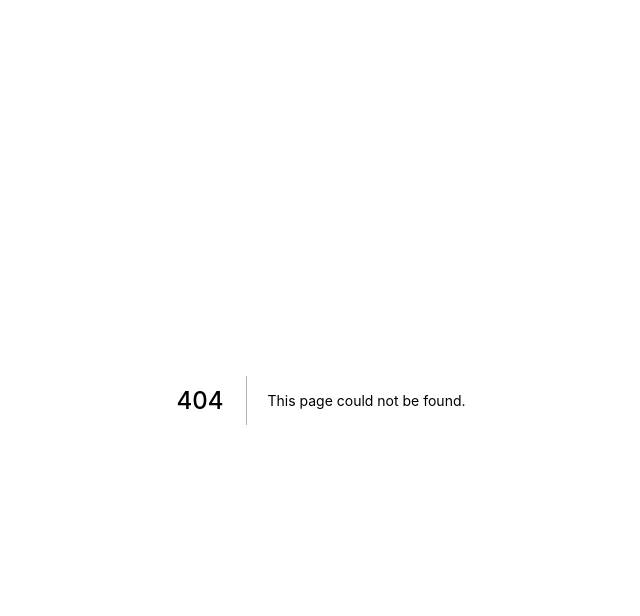
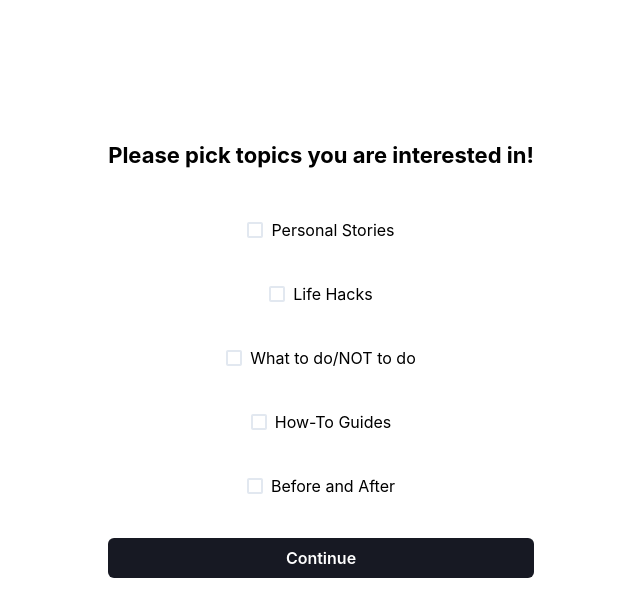
Before and after one commit to namhnguy/authentication, a Next.js app: page /macrotags in a window 1280 px wide. Before the commit this address had no page. Shown: the top 616 px of the page, without its empty margins (319-959 px from the left). Built offline with nearby package versions, Linux system fonts and the light colour scheme.

Commit message:
Create macrotags.js

```diff
--- /dev/null
+++ b/pages/macrotags.js
@@ -0,0 +1,22 @@
+import React from "react"
+import { Button } from '@chakra-ui/button'
+import { Flex, Heading } from '@chakra-ui/layout'
+import { useRouter } from "next/router"
+import { Checkbox, CheckboxGroup } from "@chakra-ui/react"
+
+export default function macrotags() {
+    const router = useRouter()
+    return (
+        <Flex height="90vh" alignItems="center" justifyContent="center">
+            <Flex direction="column" p={6} rounded={6}>
+                <Heading textAlign="center" fontSize="22" textColor="black" mb={50}>Please pick topics you are interested in!</Heading>
+                <Checkbox mb={10} textColor="black" justifyContent="center">Personal Stories</Checkbox>
+                <Checkbox mb={10} textColor="black" justifyContent="center">Life Hacks</Checkbox>
+                <Checkbox mb={10} textColor="black" justifyContent="center">What to do/NOT to do</Checkbox>
+                <Checkbox mb={10} textColor="black" justifyContent="center">How-To Guides</Checkbox>
+                <Checkbox mb={10} textColor="black" justifyContent="center">Before and After</Checkbox>
+                <Button background="gray.900" textColor='white' onClick={() => { router.push("./microtags") } }>Continue</Button>
+            </Flex>
+        </Flex>
+    )
+}
```
